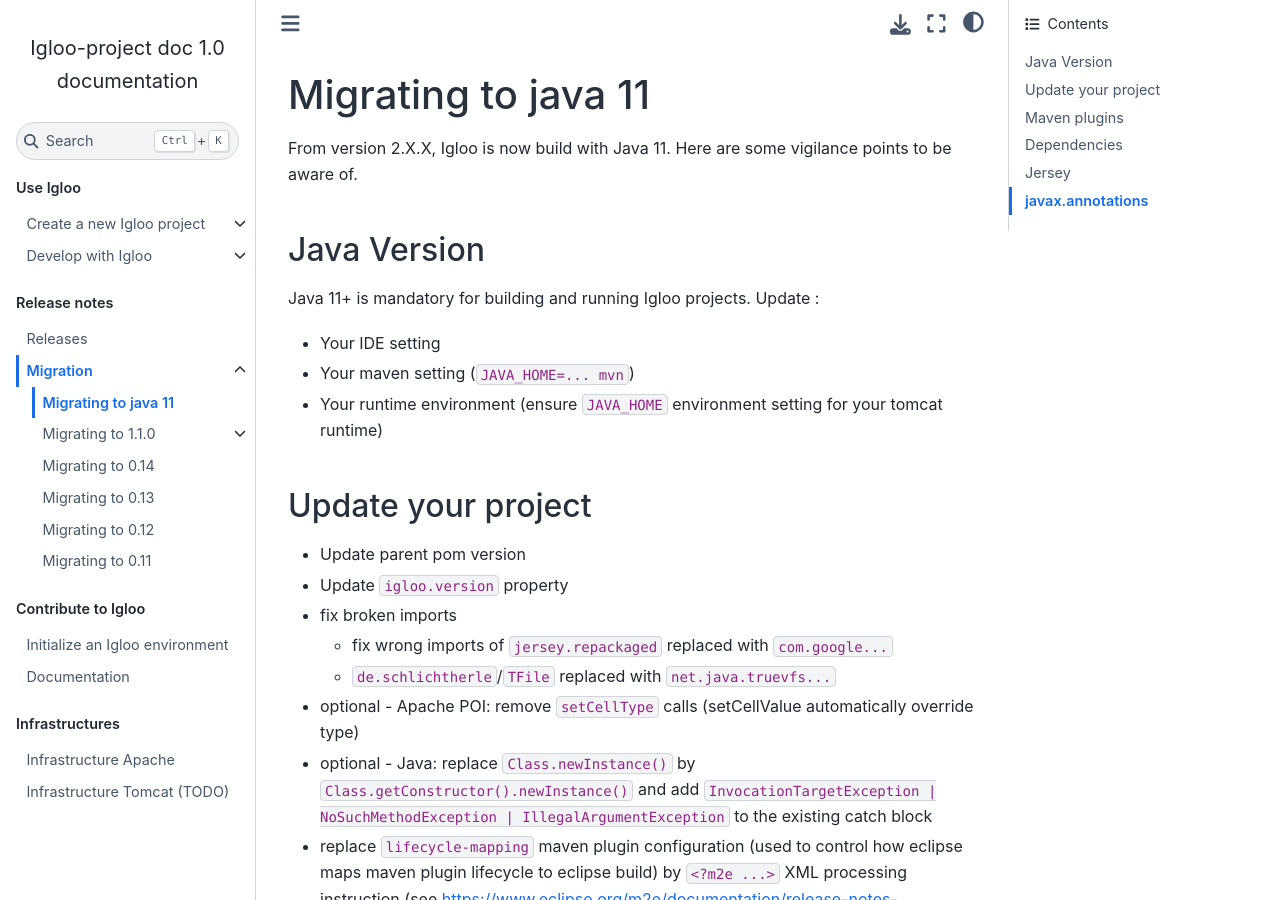
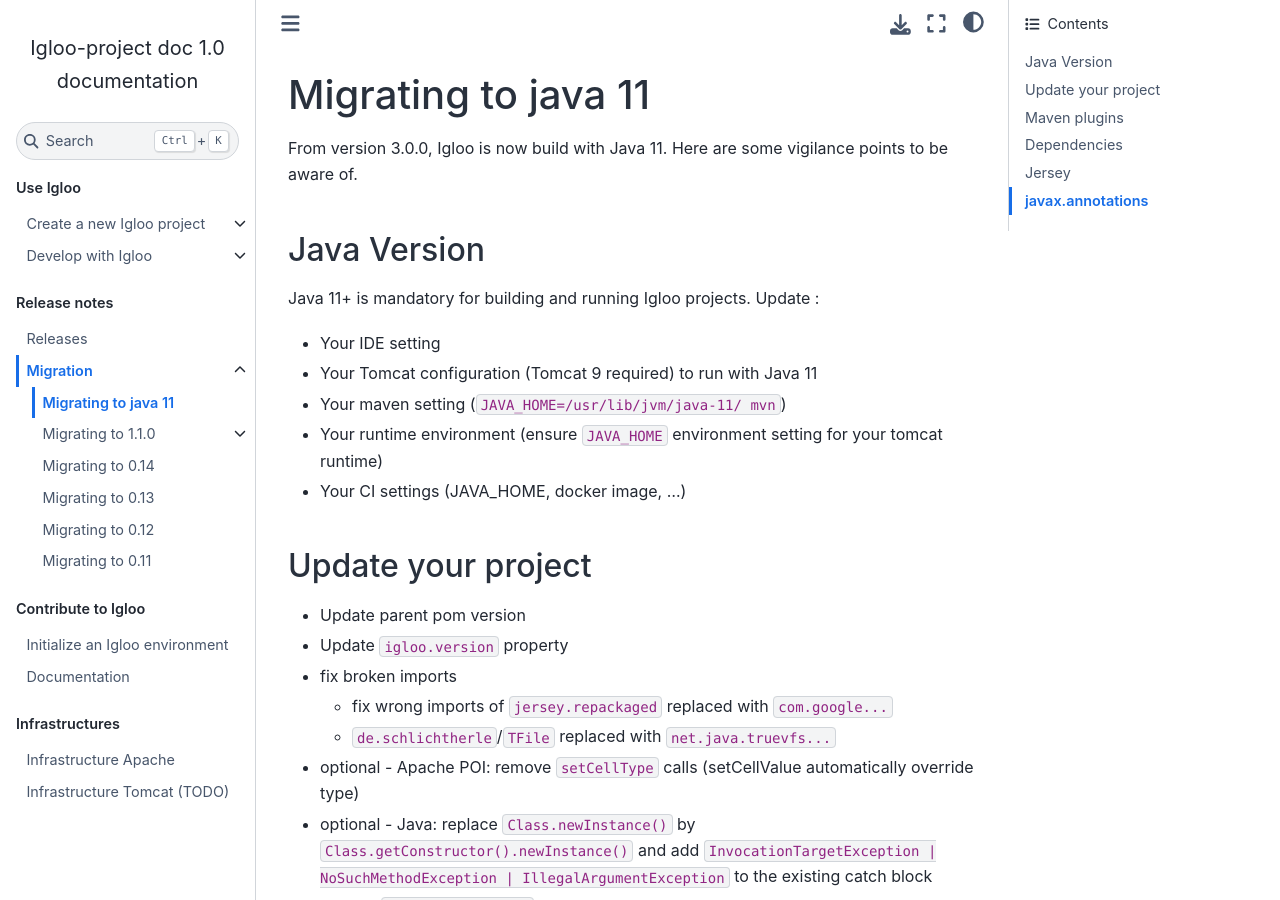
Before and after one commit to igloo-project/igloo-doc, a Sphinx documentation site: the page built from source/release-notes/migration/migrating-to-java11.rst, in a window 1280 px wide and 900 px high. Built offline with Sphinx 7.4.7 and the Sphinx Book theme 1.1.4, drawn with Linux system fonts in a browser that asks for light colours.

Commit message:
reworked 3.0.0, 3.1.0 notes

```diff
--- a/source/release-notes/migration/migrating-to-java11.rst
+++ b/source/release-notes/migration/migrating-to-java11.rst
@@ -4,7 +4,7 @@
 Migrating to java 11
 ====================
 
-From version 2.X.X, Igloo is now build with Java 11. Here are some vigilance points to be aware of.
+From version 3.0.0, Igloo is now build with Java 11. Here are some vigilance points to be aware of.
 
 
 Java Version
@@ -13,8 +13,10 @@
 Java 11+ is mandatory for building and running Igloo projects. Update :
 
 * Your IDE setting
-* Your maven setting (``JAVA_HOME=... mvn``)
+* Your Tomcat configuration (Tomcat 9 required) to run with Java 11
+* Your maven setting (``JAVA_HOME=/usr/lib/jvm/java-11/ mvn``)
 * Your runtime environment (ensure ``JAVA_HOME`` environment setting for your tomcat runtime)
+* Your CI settings (JAVA_HOME, docker image, ...)
 
 
 Update your project
```
Also changed, not shown: source/release-notes/releases.rst (+14 -9 lines).
